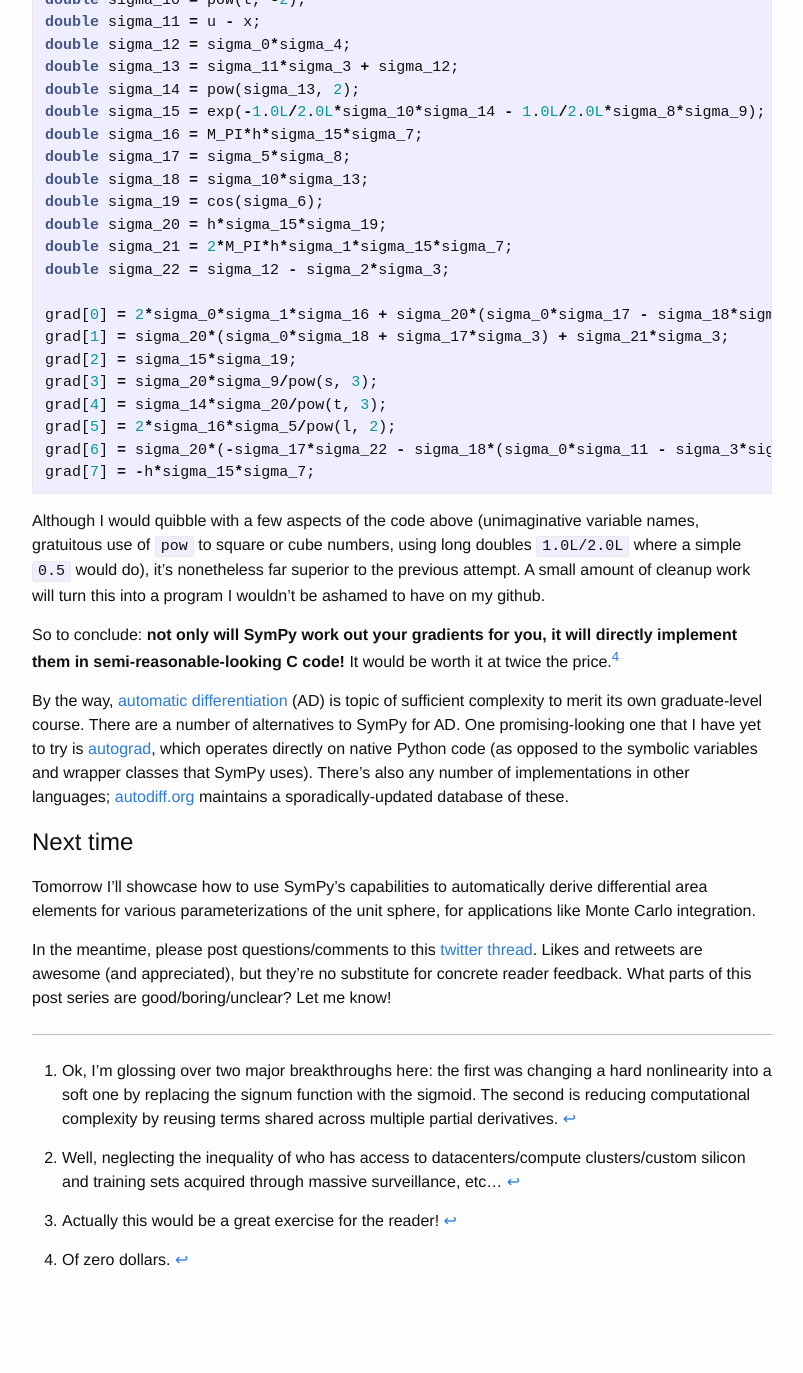
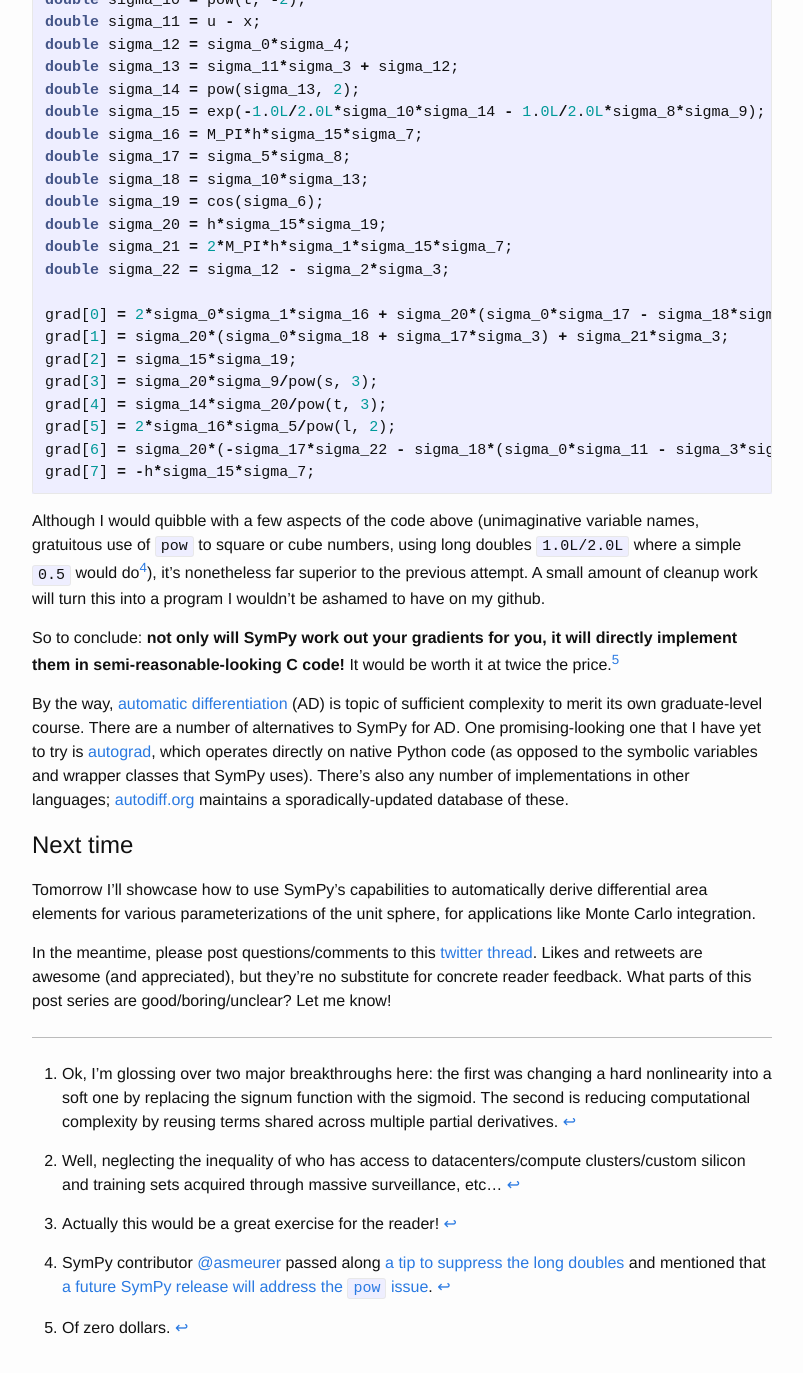
Before and after one commit to mzucker/mzucker.github.io, a Jekyll site: the page built from _posts/2018-04-11-sympy-case-studies-part-2-derivatives.md, in a window 1280 px wide and 1400 px high, scrolled down 5638 px. Shown: the top 1373 px of the window, without its empty margins (238-1041 px from the left). Built offline with Jekyll 4.4.1, drawn with Linux system fonts in a browser that asks for light colours; formulas are drawn with MathJax 3; before the commit the page ends 6970 px from its top, so only the background shows below that.

Commit message:
address asmeurer comments

```diff
--- a/_posts/2018-04-11-sympy-case-studies-part-2-derivatives.md
+++ b/_posts/2018-04-11-sympy-case-studies-part-2-derivatives.md
@@ -352,13 +352,15 @@ grad[7] = -h*sigma_15*sigma_7;
 Although I would quibble with a few aspects of the code above
 (unimaginative variable names, gratuitous use of `pow` to square or
 cube numbers, using long doubles `1.0L/2.0L` where a simple `0.5`
-would do), it's nonetheless far superior to the previous attempt.
+would do[^4]), it's nonetheless far superior to the previous attempt.
 A small amount of cleanup work will turn this into a program I
 wouldn't be ashamed to have on my github.
 
+[^4]: SymPy contributor [@asmeurer](https://twitter.com/asmeurer) passed along [a tip to suppress the long doubles](https://twitter.com/asmeurer/status/984171826850025472) and mentioned that [a future SymPy release will address the `pow` issue](https://github.com/sympy/sympy/pull/14139).
+
 So to conclude: **not only will SymPy work out your gradients for you,
 it will directly implement them in semi-reasonable-looking C code!**
-It would be worth it at twice the price.[^4]
+It would be worth it at twice the price.[^5]
 
 By the way,
 [automatic differentiation](https://en.wikipedia.org/wiki/Automatic_differentiation)
@@ -372,7 +374,7 @@ implementations in other languages;
 [autodiff.org](http://www.autodiff.org/?module=Tools&language=ALL)
 maintains a sporadically-updated database of these.
 
-[^4]: Of zero dollars.
+[^5]: Of zero dollars.
 
 Next time
 =========
```
